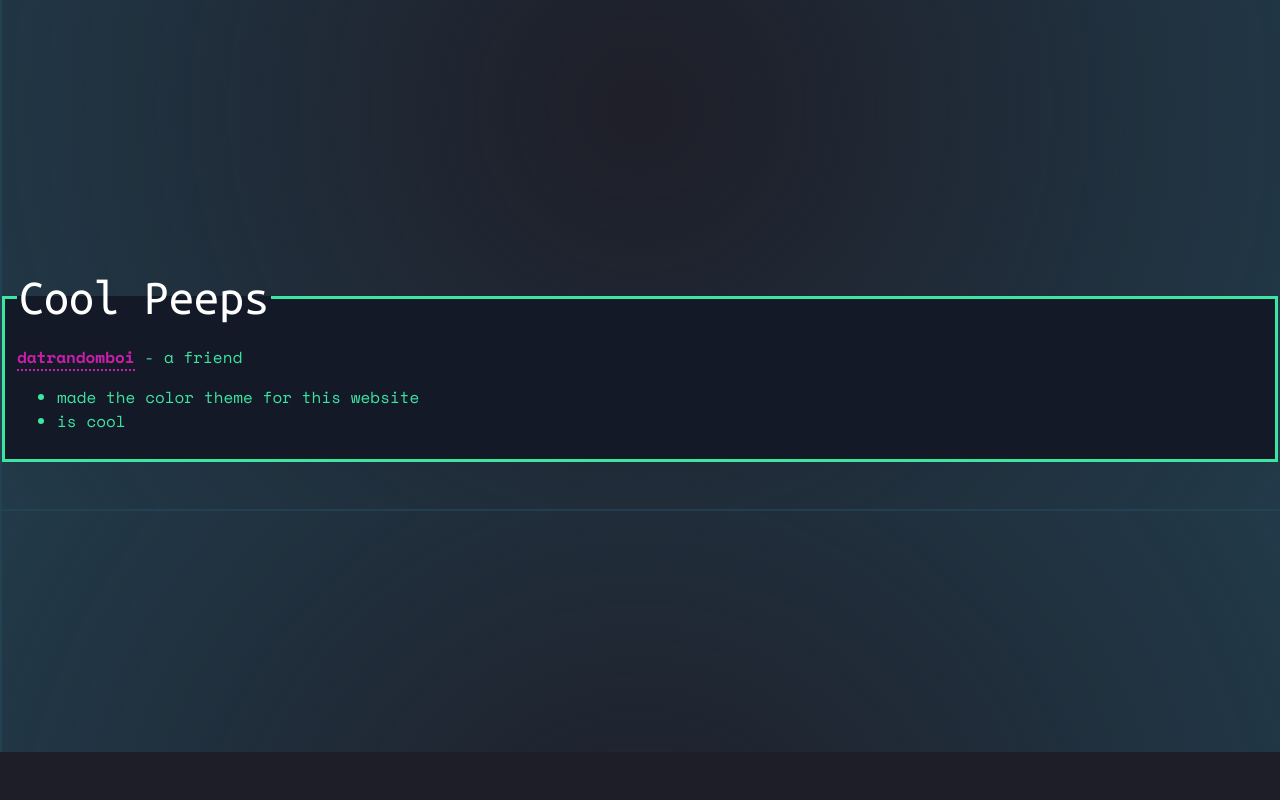
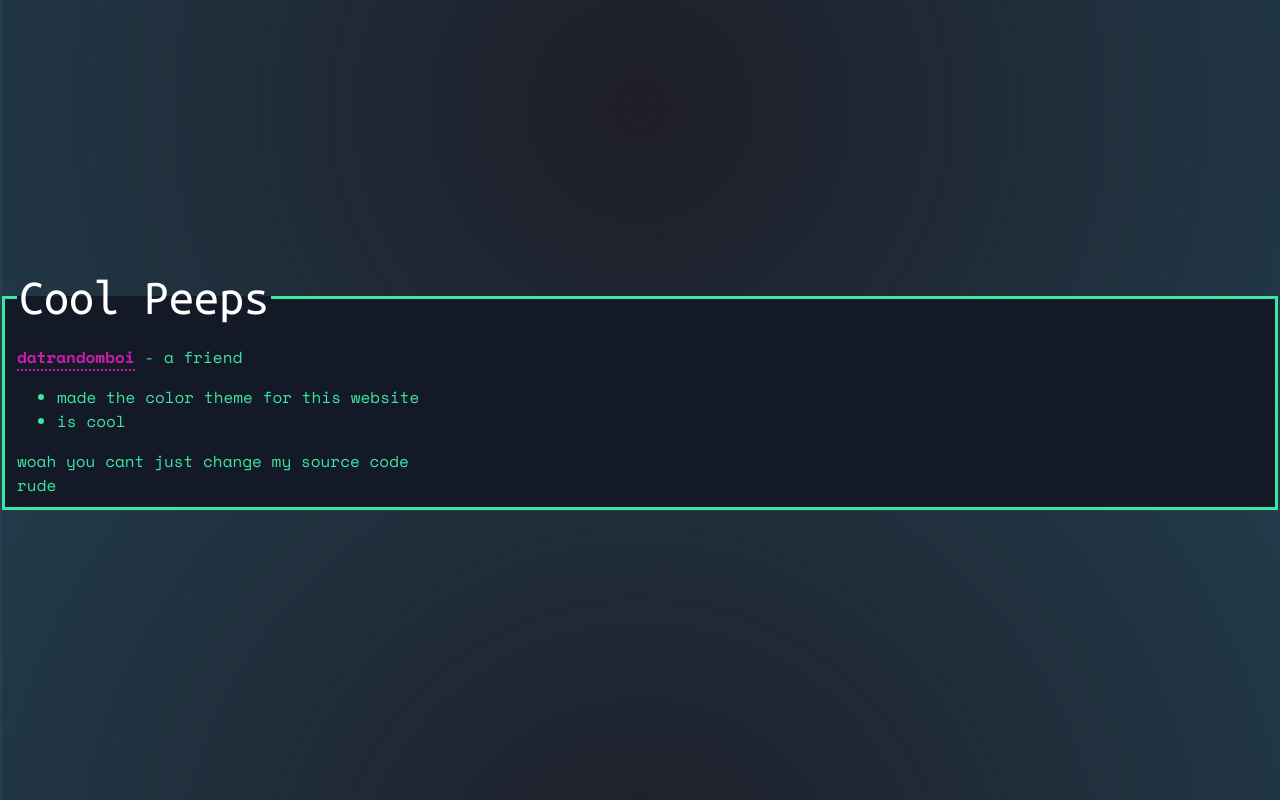
Before and after one commit to awful-coder/awful-coder.github.io, a plain HTML site: page index.html in a window 1280 px wide. Shown: the part 1891-2691 px from the top of the page. Before the commit the page ends 2643 px from the top, so only its background shows below. Drawn offline with nearby package versions, Linux system fonts and the light colour scheme.

Commit message:
Update index.html

```diff
--- a/index.html
+++ b/index.html
@@ -53,6 +53,7 @@
                 <li>made the color theme for this website</li>
                 <li>is cool</li>
             </ul>
+            woah you cant just change my source code<br>rude
         </fieldset>
         <hr>
         <script src="indexstuff/script.js" type="text/javascript"></script>
```
